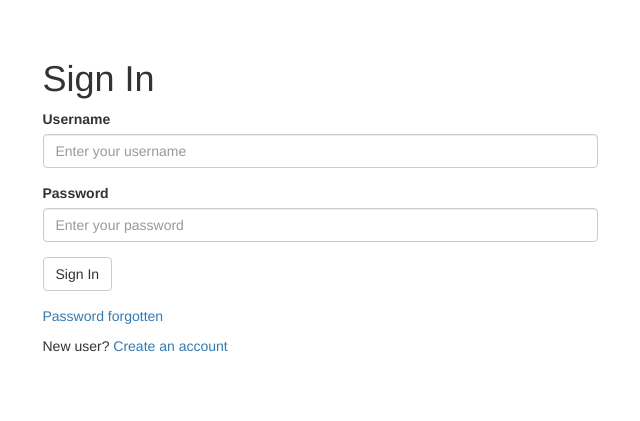
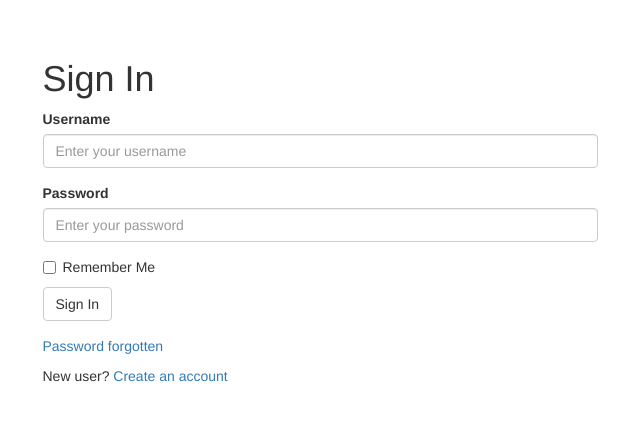
Before and after one commit to symsmith/microblog, a Flask app: page /login in a window 1280 px wide. Shown: the part 51-472 px from the top of the page, without its empty margins (320-960 px from the left). Run offline with Flask 2, Linux system fonts and the light colour scheme; some libraries are stand-ins or nearby versions.

Commit message:
Add "remember me" checkbox on login

```diff
--- a/app/templates/login.html
+++ b/app/templates/login.html
@@ -8,6 +8,7 @@
             {{ form.hidden_tag() }}
             {{ wtf.form_field(form.username, placeholder='Enter your username') }}
             {{ wtf.form_field(form.password, placeholder='Enter your password') }}
+            {{ wtf.form_field(form.remember_me) }}
             {{ wtf.form_field(form.submit) }}
         </div>
     </form>
```
